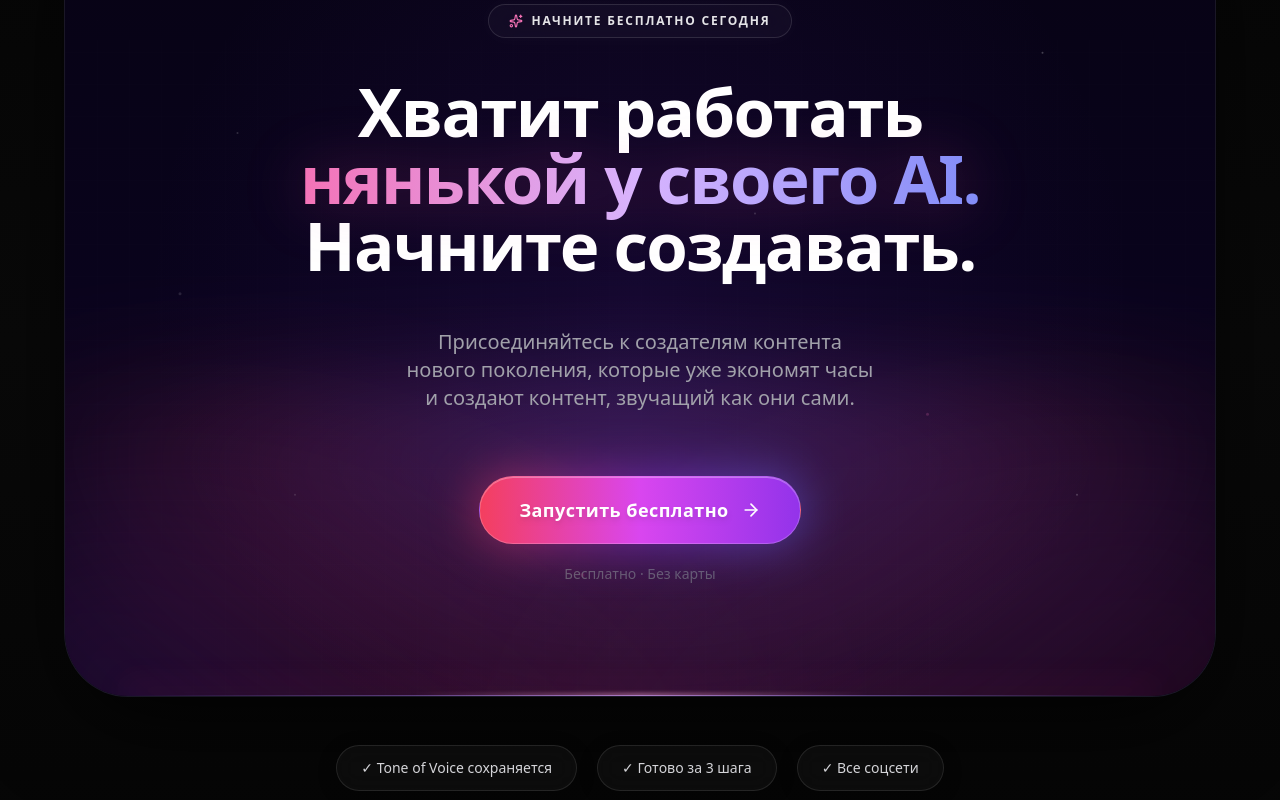
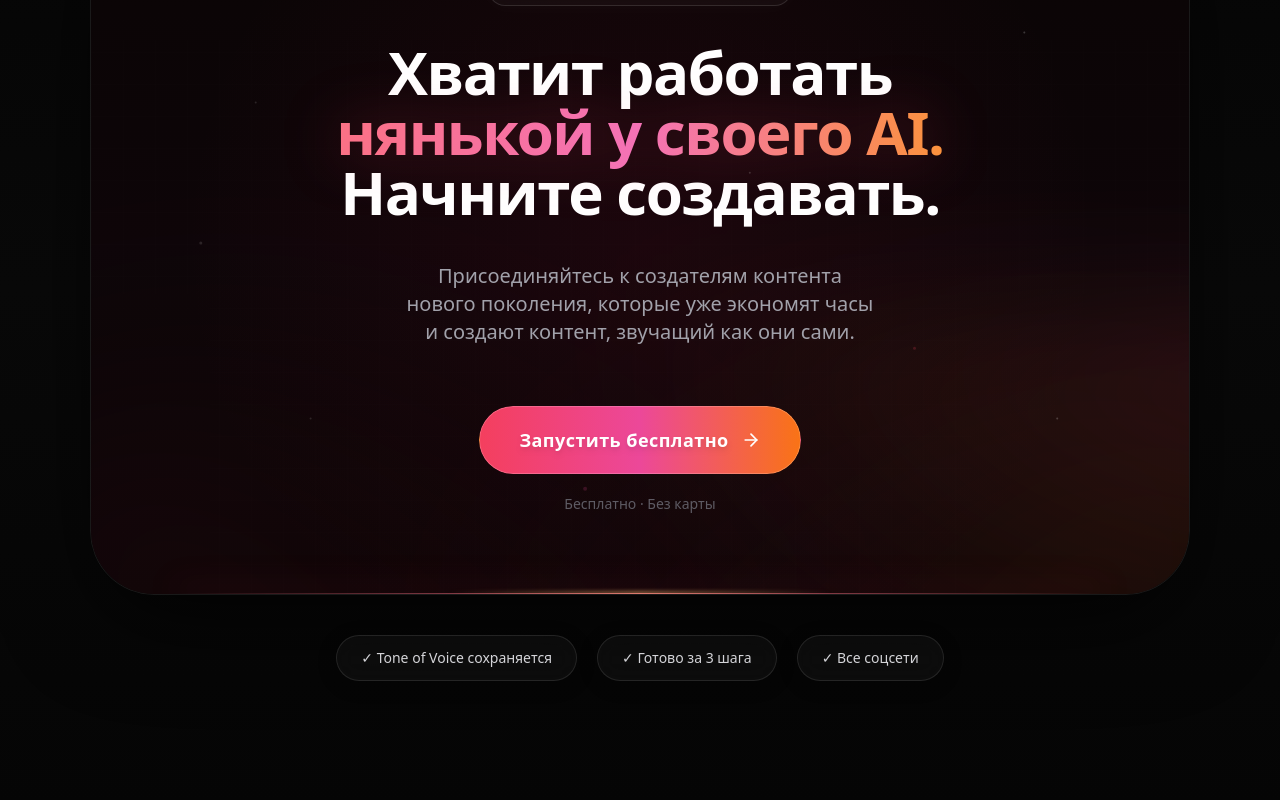
Before and after one commit to matteimikeska49-bot/gtf, a React (Vite) app: page / in a window 1280 px wide. Shown: the part 10400-11200 px from the top of the page. Built offline with nearby package versions, Linux system fonts and the light colour scheme.

Commit message:
refine: final cta brand color and motion

```diff
--- a/src/components/FinalCTASection.jsx
+++ b/src/components/FinalCTASection.jsx
@@ -6,47 +6,61 @@ export const FinalCTASection = () => {
   return (
     <section className="py-24 md:py-32 px-6 relative w-full overflow-hidden bg-gradient-to-b from-[#050505] via-[#090909] to-[#050505]">
 
-      {/* ─── Мягкое фоновое свечение секции ─── */}
-      <div className="absolute top-1/2 left-1/2 -translate-x-1/2 -translate-y-1/2 w-[90%] md:w-[110%] h-[120%] bg-gradient-to-r from-violet-700/30 via-fuchsia-700/25 to-violet-700/30 blur-[120px] md:blur-[180px] pointer-events-none -z-10 rounded-full" />
+      {/* ─── Мягкое фоновое свечение секции (Теплое, фирменное) ─── */}
+      <div className="absolute top-1/2 left-1/2 -translate-x-1/2 -translate-y-1/2 w-[90%] md:w-[110%] h-[120%] bg-gradient-to-r from-rose-500/20 via-pink-600/15 to-orange-500/20 blur-[120px] md:blur-[180px] pointer-events-none -z-10 rounded-full" />
 
-      {/* ─── Главная стеклянная капсула (Шире и глубже) ─── */}
+      {/* ─── Главная стеклянная капсула (Более собранная, max-w-5xl) ─── */}
       <motion.div
         initial={{ opacity: 0, y: 40 }}
         whileInView={{ opacity: 1, y: 0 }}
         viewport={{ once: true }}
         transition={{ duration: 0.8, ease: 'easeOut' }}
-        className="relative z-10 w-full max-w-6xl mx-auto bg-[#070314] backdrop-blur-3xl border border-white/[0.08] p-10 md:p-20 lg:py-28 flex flex-col items-center justify-center text-center overflow-hidden rounded-[2.5rem] md:rounded-[4rem] shadow-[0_30px_100px_-15px_rgba(0,0,0,0.8)]"
+        className="relative z-10 w-full max-w-[1100px] mx-auto backdrop-blur-3xl border border-white/[0.08] p-10 md:p-14 lg:p-16 xl:py-20 flex flex-col items-center justify-center text-center overflow-hidden rounded-[2.5rem] md:rounded-[4rem] shadow-[0_30px_100px_-15px_rgba(0,0,0,0.8)]"
       >
-        {/* === БОГАТЫЙ ТЁМНЫЙ ФОН И ГЛУБИНА === */}
-        {/* Базовая глубина */}
-        <div className="absolute inset-0 bg-gradient-to-b from-[#070314] via-[#09031c] to-[#04010a] -z-20" />
+        {/* === БОГАТЫЙ ТЁМНЫЙ ФОН В ФИРМЕННЫХ ЦВЕТАХ === */}
+        {/* Базовая глубина (Тёплый сверхтёмный цвет) */}
+        <div className="absolute inset-0 bg-gradient-to-b from-[#0a0505] via-[#0d0508] to-[#070303] -z-20" />
 
-        {/* Легкая сетка для ощущения масштаба и технологичности */}
-        <div className="absolute inset-0 bg-[linear-gradient(to_right,#ffffff03_1px,transparent_1px),linear-gradient(to_bottom,#ffffff03_1px,transparent_1px)] bg-[size:32px_32px] opacity-40 -z-20" />
+        {/* Легкая деликатная сетка для ощущения масштаба и Premium-стиля */}
+        <div className="absolute inset-0 bg-[linear-gradient(to_right,#ffffff03_1px,transparent_1px),linear-gradient(to_bottom,#ffffff03_1px,transparent_1px)] bg-[size:32px_32px] opacity-[0.35] -z-20" />
 
-        {/* Окружающий ambient core glow */}
-        <div className="absolute inset-0 bg-[radial-gradient(circle_at_center,rgba(80,30,150,0.15)_0%,transparent_70%)] pointer-events-none -z-10" />
+        {/* Ambient base glow из центра */}
+        <div className="absolute inset-0 bg-[radial-gradient(circle_at_center,rgba(159,18,57,0.1)_0%,transparent_70%)] pointer-events-none -z-10" />
 
-        {/* ─── Светящиеся атмосферные лучи / арки (Нижний горизонт) ─── */}
-        <div className="absolute bottom-[-30%] left-[-10%] w-[70%] h-[60%] bg-gradient-to-tr from-violet-600/30 via-fuchsia-600/10 to-transparent rounded-[100%] rotate-12 blur-[60px] md:blur-[90px] mix-blend-screen pointer-events-none -z-10" />
-        <div className="absolute bottom-[-30%] right-[-10%] w-[70%] h-[60%] bg-gradient-to-tl from-pink-600/25 via-purple-600/10 to-transparent rounded-[100%] -rotate-12 blur-[60px] md:blur-[90px] mix-blend-screen pointer-events-none -z-10" />
+        {/* ─── Анимированные атмосферные лучи / арки (Нижний горизонт) ─── */}
+        {/* Левое крыло: Magenta/Pink */}
+        <motion.div
+          animate={{ opacity: [0.3, 0.5, 0.3] }}
+          transition={{ duration: 8, repeat: Infinity, ease: 'easeInOut' }}
+          className="absolute bottom-[-30%] left-[-10%] w-[70%] h-[60%] bg-gradient-to-tr from-pink-600/30 via-rose-500/10 to-transparent rounded-[100%] rotate-12 blur-[70px] md:blur-[100px] mix-blend-screen pointer-events-none -z-10"
+        />
+        {/* Правое крыло: Pink/Orange */}
+        <motion.div
+          animate={{ opacity: [0.2, 0.4, 0.2] }}
+          transition={{ duration: 10, repeat: Infinity, ease: 'easeInOut', delay: 1 }}
+          className="absolute bottom-[-30%] right-[-10%] w-[70%] h-[60%] bg-gradient-to-tl from-orange-500/25 via-pink-600/10 to-transparent rounded-[100%] -rotate-12 blur-[70px] md:blur-[100px] mix-blend-screen pointer-events-none -z-10"
+        />
 
-        {/* Массивное теплое свечение из-под обреза капсулы */}
-        <div className="absolute bottom-[-20%] left-1/2 -translate-x-1/2 w-[120%] h-[60%] bg-[radial-gradient(ellipse_at_top,rgba(168,85,247,0.3)_0%,rgba(236,72,153,0.15)_40%,transparent_70%)] blur-[50px] mix-blend-screen pointer-events-none -z-10" />
+        {/* Центральное насыщенное теплое свечение, анимированное */}
+        <motion.div
+          animate={{ scale: [1, 1.05, 1], opacity: [0.25, 0.4, 0.25] }}
+          transition={{ duration: 12, repeat: Infinity, ease: 'easeInOut' }}
+          className="absolute bottom-[-20%] left-1/2 -translate-x-1/2 w-[120%] h-[60%] bg-[radial-gradient(ellipse_at_top,rgba(244,63,94,0.35)_0%,rgba(249,115,22,0.15)_40%,transparent_70%)] blur-[50px] mix-blend-screen pointer-events-none -z-10"
+        />
 
-        {/* Тонкие световые акценты (High-fidelity lines) */}
-        <div className="absolute bottom-0 left-1/2 -translate-x-1/2 w-[90%] h-px bg-gradient-to-r from-transparent via-violet-400/70 to-transparent shadow-[0_-5px_30px_rgba(236,72,153,1)] -z-10" />
-        <div className="absolute bottom-0 left-1/2 -translate-x-1/2 w-[40%] h-[2px] bg-gradient-to-r from-transparent via-pink-300 to-transparent blur-[2px] -z-10" />
-        <div className="absolute top-0 inset-x-0 h-px bg-gradient-to-r from-transparent via-violet-300/20 to-transparent -z-10" />
+        {/* Тонкие световые акценты (High-fidelity lines) - Теплые */}
+        <div className="absolute bottom-0 left-1/2 -translate-x-1/2 w-[85%] h-px bg-gradient-to-r from-transparent via-rose-400/80 to-transparent shadow-[0_-5px_30px_rgba(244,63,94,0.8)] -z-10" />
+        <div className="absolute bottom-0 left-1/2 -translate-x-1/2 w-[35%] h-[2px] bg-gradient-to-r from-transparent via-orange-300 to-transparent blur-[2px] -z-10" />
+        <div className="absolute top-0 inset-x-0 h-px bg-gradient-to-r from-transparent via-rose-300/20 to-transparent -z-10" />
 
         {/* ─── Звездные/Атмосферные частицы (Многослойный SVG) ─── */}
         <svg className="absolute inset-0 w-full h-full opacity-40 mix-blend-lighten pointer-events-none -z-10" xmlns="http://www.w3.org/2000/svg">
           <g fill="#FFF">
-            <circle cx="15%" cy="30%" r="1" opacity="0.4" />
-            <circle cx="85%" cy="20%" r="1" opacity="0.6" />
-            <circle cx="75%" cy="65%" r="1.5" fill="#f472b6" opacity="0.4" className="animate-pulse" />
+            <circle cx="15%" cy="30%" r="1" opacity="0.3" />
+            <circle cx="85%" cy="20%" r="1" opacity="0.5" />
+            <circle cx="75%" cy="65%" r="1.5" fill="#f43f5e" opacity="0.4" className="animate-pulse" />
             <circle cx="20%" cy="75%" r="1" opacity="0.3" />
-            <circle cx="50%" cy="10%" r="1.5" fill="#c084fc" opacity="0.5" />
+            <circle cx="50%" cy="10%" r="1.5" fill="#f97316" opacity="0.4" />
             <circle cx="10%" cy="50%" r="1.5" opacity="0.3" />
             <circle cx="88%" cy="75%" r="1" opacity="0.5" className="animate-pulse" />
             <circle cx="45%" cy="85%" r="2" fill="#ec4899" opacity="0.3" className="animate-[pulse_3s_ease-in-out_infinite]" />
@@ -54,20 +68,20 @@ export const FinalCTASection = () => {
           </g>
         </svg>
 
-        {/* === КОНТЕНТ (Увеличенная ширина для десктопа) === */}
-        <div className="flex flex-col items-center gap-8 relative z-20 w-full">
+        {/* === КОНТЕНТ (Собранная композиция) === */}
+        <div className="flex flex-col items-center gap-7 relative z-20 w-full">
 
           {/* Badge */}
           <div className="inline-flex items-center gap-2 px-5 py-2 rounded-full border border-white/[0.12] bg-[#ffffff08] text-zinc-200 text-xs tracking-[0.15em] uppercase font-bold backdrop-blur-md shadow-[0_0_20px_rgba(255,255,255,0.03)]">
-            <Sparkles className="w-3.5 h-3.5 text-pink-400" />
+            <Sparkles className="w-3.5 h-3.5 text-rose-400" />
             <span>Начните бесплатно сегодня</span>
           </div>
 
           {/* Heading */}
           <div className="max-w-4xl mx-auto mt-2">
-            <h2 className="text-4xl md:text-5xl lg:text-[4.2rem] font-bold text-white tracking-tight leading-[1.05] text-balance">
+            <h2 className="text-4xl md:text-5xl lg:text-6xl font-bold text-white tracking-tight leading-[1.1] text-balance">
               Хватит работать{' '}
-              <span className="text-transparent bg-clip-text bg-gradient-to-r from-pink-400 via-purple-300 to-indigo-400 drop-shadow-[0_0_30px_rgba(236,72,153,0.3)]">
+              <span className="text-transparent bg-clip-text bg-gradient-to-r from-rose-400 via-pink-400 to-orange-400 drop-shadow-[0_0_30px_rgba(244,63,94,0.3)]">
                 нянькой у своего AI.
               </span>
               <br className="hidden md:block" />
@@ -76,18 +90,29 @@ export const FinalCTASection = () => {
           </div>
 
           {/* Subtext */}
-          <p className="text-lg md:text-xl text-zinc-400 max-w-2xl leading-relaxed text-balance mt-4">
+          <p className="text-lg md:text-xl text-zinc-400 max-w-2xl leading-relaxed text-balance mt-3">
             Присоединяйтесь к создателям контента нового поколения, которые уже экономят часы и создают контент, звучащий как они сами.
           </p>
 
           {/* CTA Button & Note */}
-          <div className="flex flex-col items-center gap-4 mt-8">
-            <button className="relative flex items-center justify-center gap-3 px-10 py-5 rounded-full font-semibold text-white text-lg group transition-transform duration-500 ease-out hover:scale-[1.03] active:scale-[0.98]">
-              {/* Премиальное "дыхание" света за кнопкой */}
-              <div className="absolute inset-[-4px] bg-gradient-to-r from-rose-500 via-purple-600 to-indigo-500 rounded-full blur-xl opacity-50 group-hover:opacity-100 group-hover:inset-[-8px] transition-all duration-700 ease-out animate-[pulse_4s_cubic-bezier(0.4,0,0.6,1)_infinite]" />
+          <div className="flex flex-col items-center gap-4 mt-8 relative">
+            <button className="relative flex items-center justify-center gap-3 px-9 py-4 md:px-10 md:py-5 rounded-full font-semibold text-white text-lg group overflow-hidden transition-transform duration-500 ease-out hover:scale-[1.03] active:scale-[0.98]">
 
-              {/* Поверхность кнопки */}
-              <div className="absolute inset-0 bg-gradient-to-r from-rose-500 via-fuchsia-500 to-purple-600 rounded-full border border-white/20 z-10 shadow-[inset_0_1px_rgba(255,255,255,0.3)]" />
+              {/* Premium breathing glow (анимация дыхания за кнопкой) */}
+              <motion.div
+                animate={{ opacity: [0.5, 0.8, 0.5], scale: [0.98, 1.05, 0.98] }}
+                transition={{ duration: 4, repeat: Infinity, ease: 'easeInOut' }}
+                className="absolute inset-[2px] bg-gradient-to-r from-rose-500 to-orange-500 rounded-full blur-xl z-0"
+              />
+
+              {/* Сильный Glow при Hover */}
+              <div className="absolute inset-[-8px] bg-gradient-to-r from-rose-500 to-orange-500 rounded-full blur-2xl opacity-0 group-hover:opacity-100 transition-all duration-700 ease-out z-0 pointer-events-none" />
+
+              {/* Поверхность кнопки (Фирменные цвета) */}
+              <div className="absolute inset-0 bg-gradient-to-r from-rose-500 via-pink-500 to-orange-500 rounded-full border border-white/20 z-10 shadow-[inner_0_1px_rgba(255,255,255,0.4)] transition-all duration-300" />
+
+              {/* Деликатный Shimmer-блик при Hover */}
+              <div className="absolute inset-0 z-20 bg-gradient-to-r from-transparent via-white/20 to-transparent -translate-x-[150%] group-hover:translate-x-[150%] transition-transform duration-1000 ease-in-out skew-x-12" />
 
               <span className="relative z-30 tracking-wide drop-shadow-md">Запустить бесплатно</span>
               <ArrowRight className="relative z-30 w-5 h-5 group-hover:translate-x-1.5 transition-transform duration-300" />
@@ -106,7 +131,7 @@ export const FinalCTASection = () => {
         whileInView={{ opacity: 1, y: 0 }}
         viewport={{ once: true }}
         transition={{ duration: 0.8, delay: 0.2 }}
-        className="flex flex-wrap justify-center gap-5 mt-12 relative z-10 px-4"
+        className="flex flex-wrap justify-center gap-5 mt-10 relative z-10 px-4"
       >
         {['✓ Tone of Voice сохраняется', '✓ Готово за 3 шага', '✓ Все соцсети'].map((chip, i) => (
           <span key={i} className="bg-white/[0.03] border border-white/10 rounded-full px-6 py-3 text-zinc-300 flex items-center gap-2.5 backdrop-blur-md text-sm font-medium shadow-[0_4px_20px_rgba(0,0,0,0.2)]">
```
